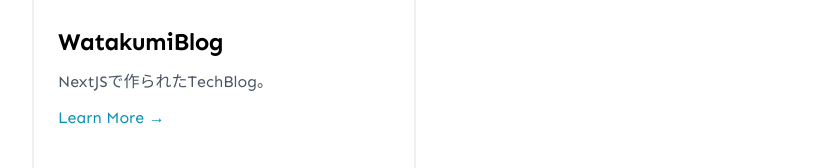
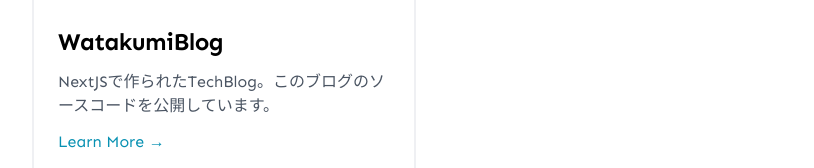
Before and after one commit to Watakumi/Watakumi-blog-next, a Next.js app: page /projects in a window 1280 px wide. Shown: the part 429-597 px from the top of the page, without its empty margins (208-1022 px from the left). Built offline with nearby package versions, Linux system fonts and the light colour scheme.

Commit message:
projectの詳細を更新

```diff
--- a/data/projectsdata.ts
+++ b/data/projectsdata.ts
@@ -1,7 +1,7 @@
 const projectsData = [
   {
     title: 'WatakumiBlog',
-    description: `NextJSで作られたTechBlog。`,
+    description: `NextJSで作られたTechBlog。このブログのソースコードを公開しています。`,
     imgSrc:
       'https://watakumi-blog.s3.ap-northeast-1.amazonaws.com/watakumi-blog-logo-big.png',
     href: 'https://github.com/Watakumi/Watakumi-blog-next',
```
